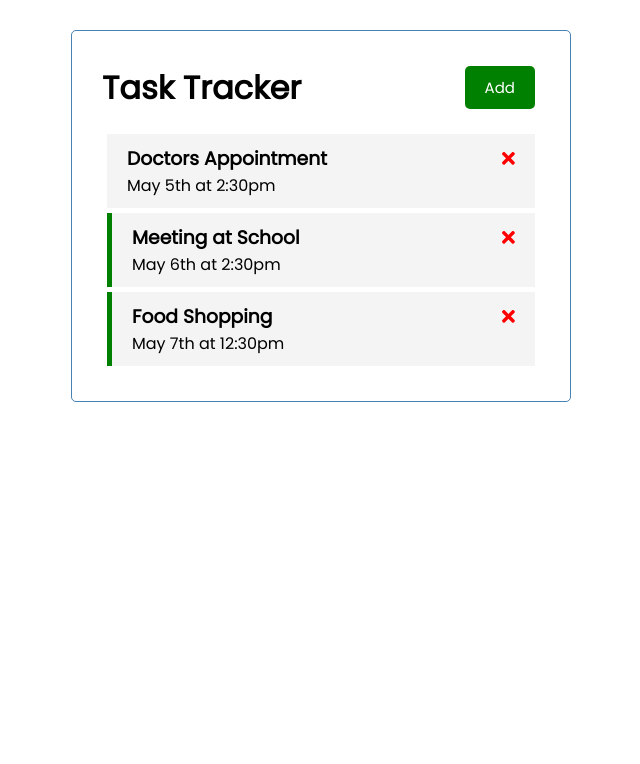
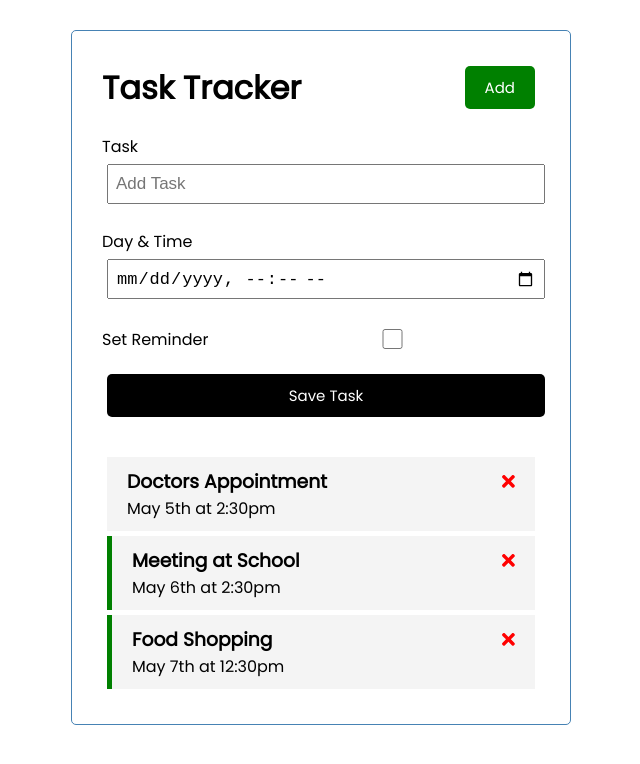
Before and after one commit to sserges/angular-crash-task, an Angular app: page / in a window 1280 px wide. Shown: the top 764 px of the page, without its empty margins (319-959 px from the left). Built offline with nearby package versions, Linux system fonts and the light colour scheme; data requests are answered from the project's data file.

Commit message:
Add Task Component

```diff
--- a/src/app/app.module.ts
+++ b/src/app/app.module.ts
@@ -9,6 +9,7 @@
 import { ButtonComponent } from './components/button/button.component';
 import { TasksComponent } from './components/tasks/tasks.component';
 import { TaskItemComponent } from './components/task-item/task-item.component';
+import { AddTaskComponent } from './components/add-task/add-task.component';
 
 @NgModule({
   declarations: [
@@ -17,6 +18,7 @@
     ButtonComponent,
     TasksComponent,
     TaskItemComponent,
+    AddTaskComponent,
   ],
   imports: [BrowserModule, FontAwesomeModule, HttpClientModule],
   providers: [],
--- /dev/null
+++ b/src/app/components/add-task/add-task.component.css
@@ -0,0 +1,3 @@
+.add-form {
+  margin-bottom: 40px;
+}
--- /dev/null
+++ b/src/app/components/add-task/add-task.component.html
@@ -0,0 +1,15 @@
+<form class="add-form">
+  <div class="form-control">
+    <label for="text">Task</label>
+    <input type="text" name="text" id="text" placeholder="Add Task" />
+  </div>
+  <div class="form-control">
+    <label for="day">Day & Time</label>
+    <input type="datetime-local" name="day" id="day" />
+  </div>
+  <div class="form-control form-control-check">
+    <label for="reminder">Set Reminder</label>
+    <input type="checkbox" name="reminder" id="reminder" />
+  </div>
+  <input type="submit" value="Save Task" class="btn btn-block" />
+</form>
--- /dev/null
+++ b/src/app/components/add-task/add-task.component.ts
@@ -0,0 +1,16 @@
+import { Component, OnInit } from '@angular/core';
+
+@Component({
+  selector: 'app-add-task',
+  templateUrl: './add-task.component.html',
+  styleUrls: ['./add-task.component.css'],
+})
+export class AddTaskComponent implements OnInit {
+  text?: string;
+  day?: string;
+  reminder: boolean = false;
+
+  constructor() {}
+
+  ngOnInit(): void {}
+}
--- a/src/app/components/tasks/tasks.component.html
+++ b/src/app/components/tasks/tasks.component.html
@@ -1,3 +1,4 @@
+<app-add-task></app-add-task>
 <app-task-item
   *ngFor="let task of tasks"
   [task]="task"
```
Also changed, not shown: 1 other file (tests, documents, lock files or other folders).
